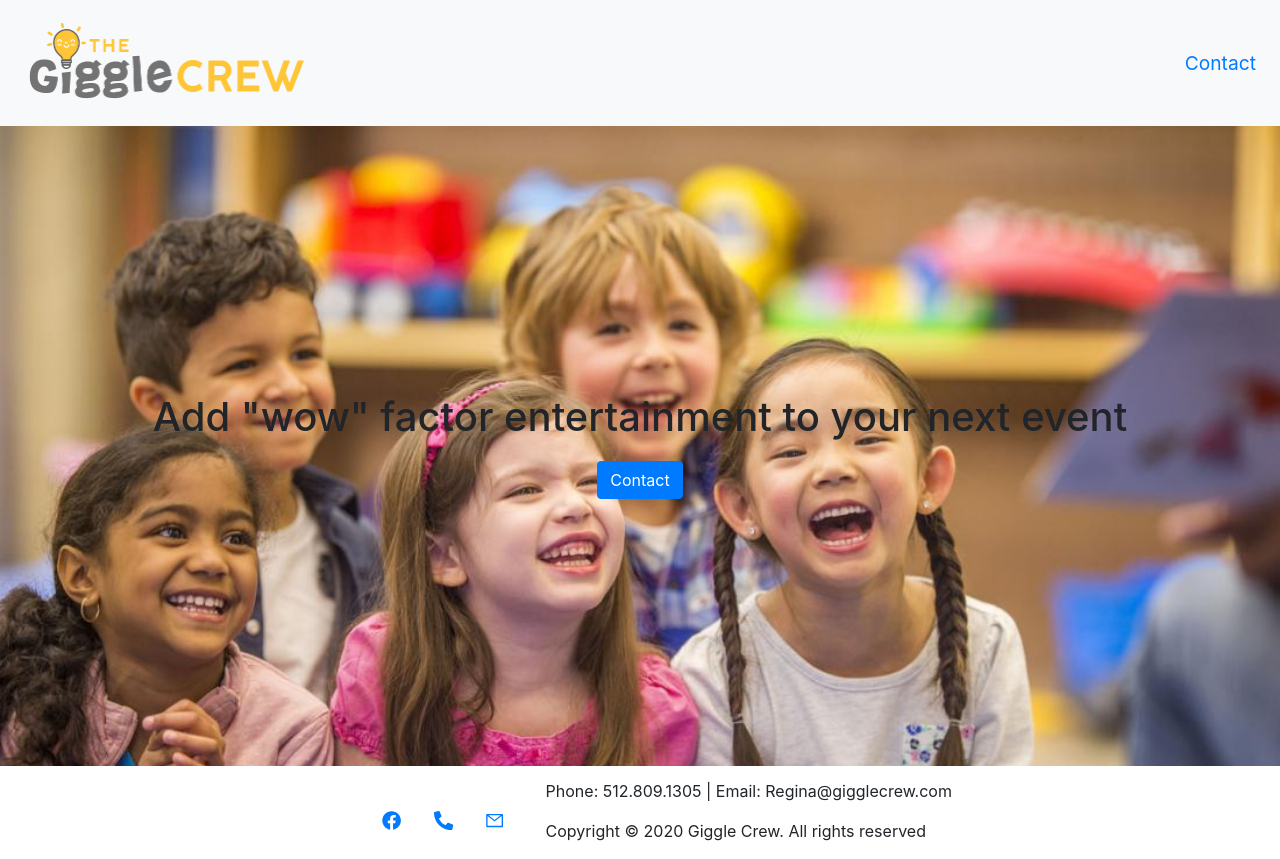
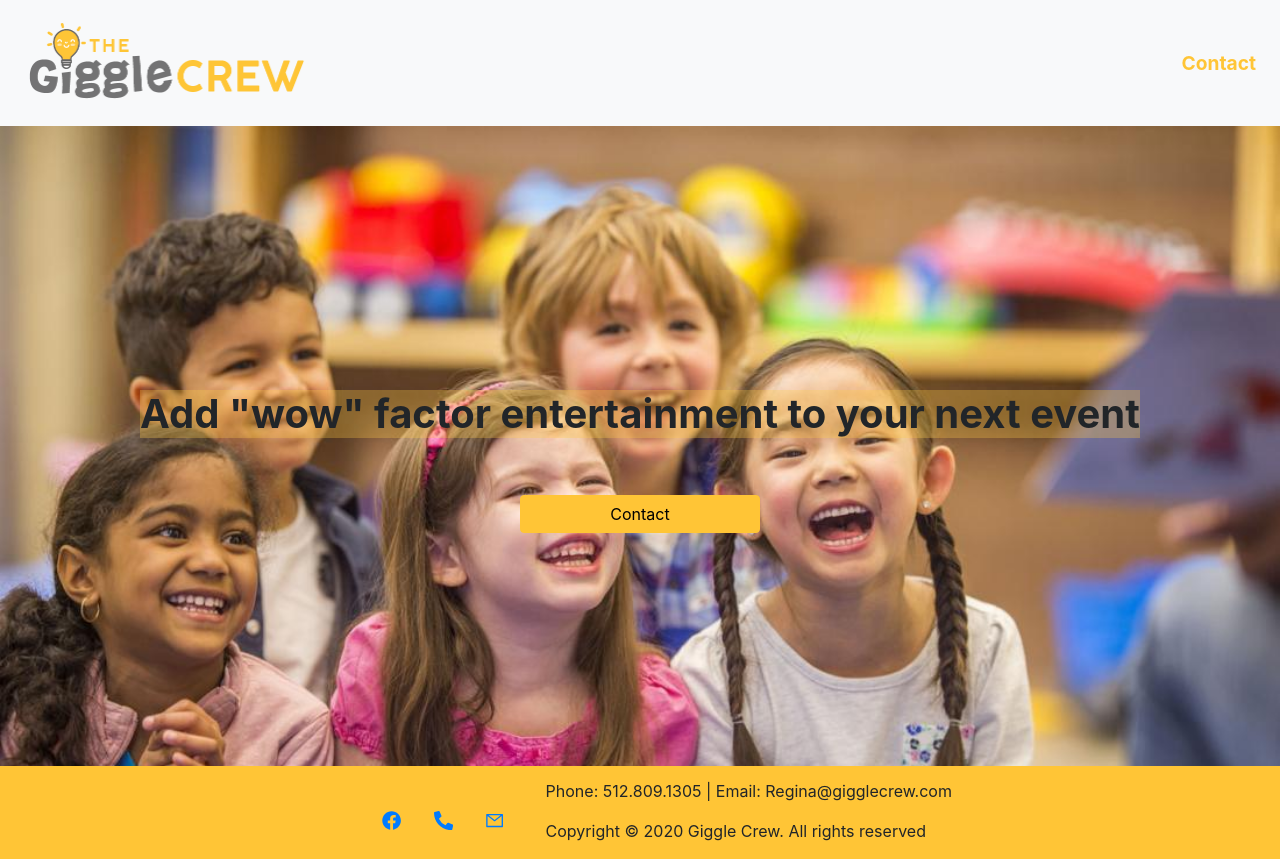
Before and after one commit to JDMartinez1531/giggle-crew, a React (Create React App) app: page / in a window 1280 px wide. Built offline with nearby package versions, Linux system fonts and the light colour scheme.

Commit message:
finished first draft

```diff
--- a/package.json
+++ b/package.json
@@ -1,6 +1,7 @@
 {
   "name": "giggle-crew",
   "version": "0.1.0",
+  "homepage": "http://www.gigglecrew.com/",
   "private": true,
   "dependencies": {
     "@testing-library/jest-dom": "^5.11.5",
--- a/src/components/Footer/footer.css
+++ b/src/components/Footer/footer.css
@@ -1,6 +1,7 @@
 .footer {
   padding-top: 1%;
   justify-content: center;
+  background-color: #FFC536;
 }
 
 .footer-icons {
--- a/src/components/Main/index.js
+++ b/src/components/Main/index.js
@@ -8,14 +8,17 @@ function Main() {
 		<Container fluid className="main">
 			<Row>
 				<Col className="header-col">
-					<h1 className="header">
+          <div className="text-box">
+          <h1 className="header">
 						Add "wow" factor entertainment to your next event
 					</h1>
+          </div>
+
 				</Col>
 			</Row>
 			<Row>
 				<Col className="cont-btn">
-					<Link to="/hbookform"><Button>Contact</Button></Link>
+					<Link to="/hbookform"><Button className="contact-btn">Contact</Button></Link>
 				</Col>
 			</Row>
 		</Container>
--- a/src/components/Main/main.css
+++ b/src/components/Main/main.css
@@ -13,6 +13,7 @@
 
 .header {
   text-align: center;
+  font-weight: bold;
 }
 
 .cont-btn {
@@ -20,15 +21,25 @@
   margin-top: 10%;
 }
 
-.header-col {
-/* display: flex;
-justify-content: center;
-align-items: center; */
+.text-box {
+  margin: 30px;
+  background: rgba(255, 203, 71, 0.3)
+}
+
+.contact-btn {
+  width: 15rem;
+  background-color: #FFC536!important;
+  color: #000!important;
+  border-color: #FFC536!important;
+}
+
+.contact-btn:hover {
+  background-color: #e0a100!important;
 }
 
 @media screen and (max-width: 600px) {
   .main {
-    height: 100vw;
+    height: 120vw;
   }
 }
 
--- a/src/components/Navigation/index.js
+++ b/src/components/Navigation/index.js
@@ -19,7 +19,7 @@ function Navigation() {
   <Navbar.Toggle aria-controls="responsive-navbar-nav" />
   <Navbar.Collapse id="responsive-navbar-nav">
     <Nav className="ml-auto">
-      <Nav.Link><Link to="/hbookform">Contact</Link></Nav.Link>
+      <Nav.Link><Link to="/hbookform" className="nav-cont">Contact</Link></Nav.Link>
     </Nav>
   </Navbar.Collapse>
 </Navbar>
--- a/src/components/Navigation/navigation.css
+++ b/src/components/Navigation/navigation.css
@@ -1,3 +1,8 @@
 .nav-link {
   font-size: 1.2rem;
 }
+
+.nav-cont {
+  color: #FFC536!important;
+  font-weight: bold;
+}
```
